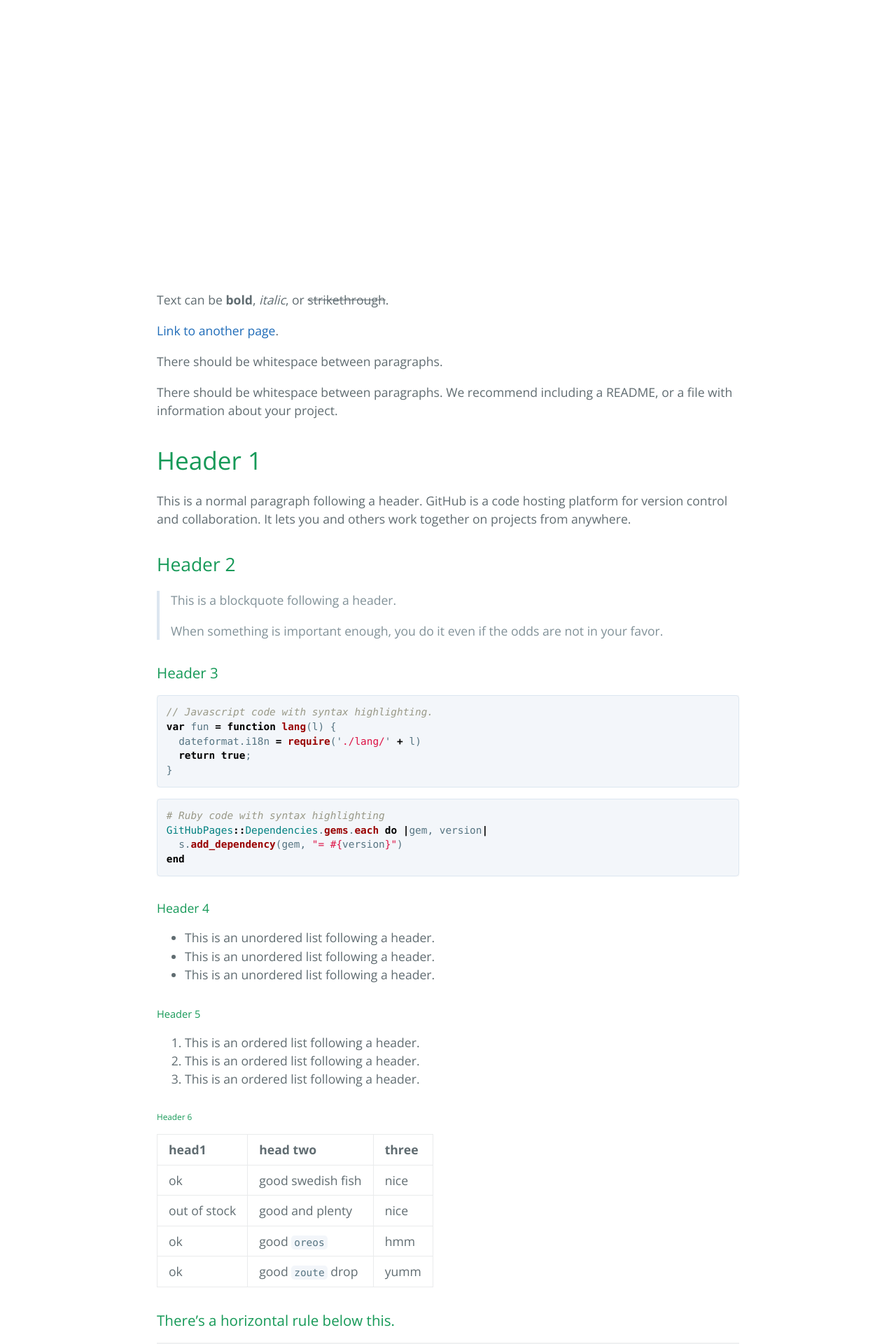
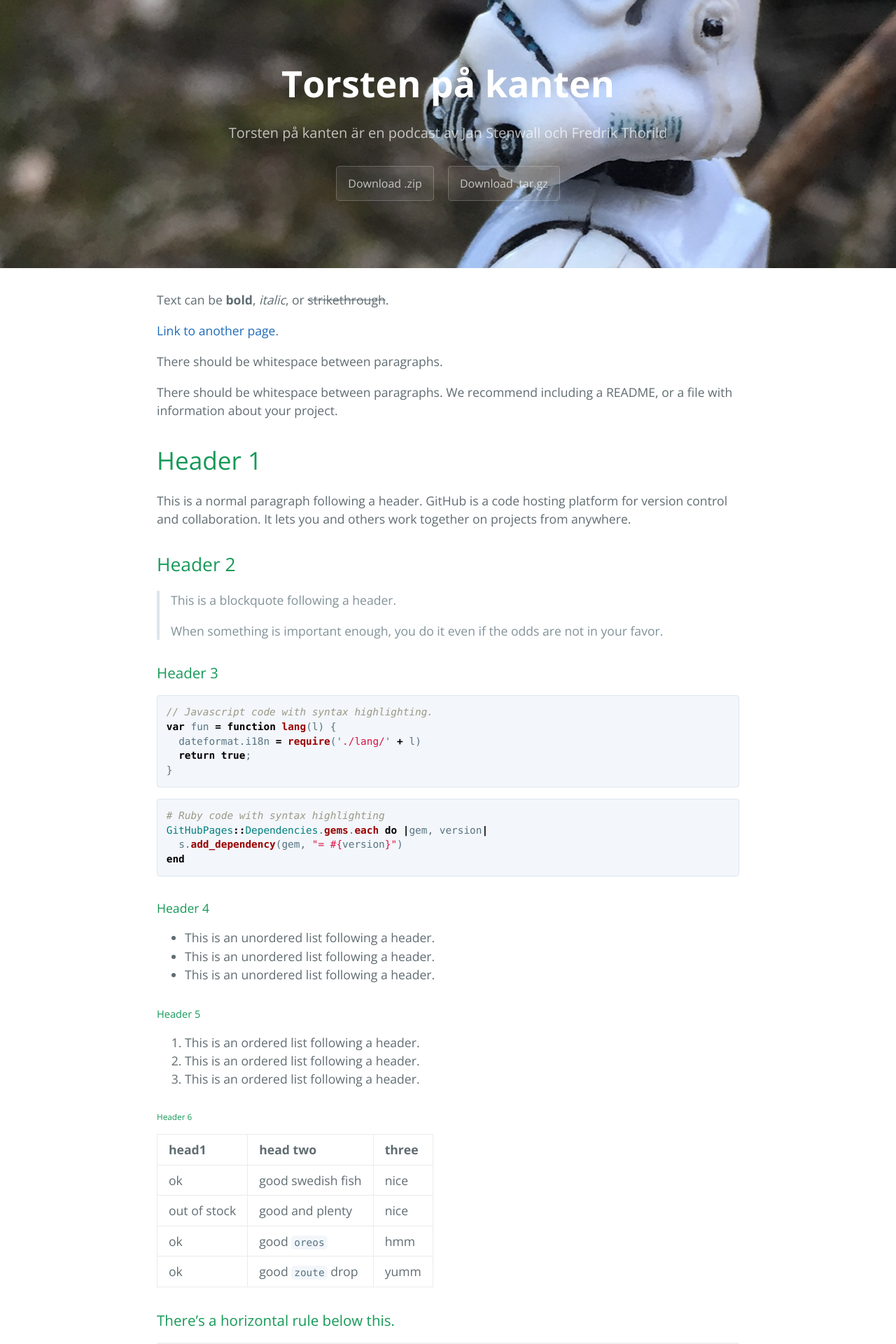
Before and after one commit to torstenpakanten/torstenpakanten.github.io, a Jekyll site: the page built from index.md, in a window 1280 px wide. Shown: the top 1920 px of the page at 70% size. Built offline with Jekyll 4.4.1, drawn with Linux system fonts in a browser that asks for light colours.

Commit message:
Update jekyll-theme-cayman.scss

```diff
--- a/_sass/jekyll-theme-cayman.scss
+++ b/_sass/jekyll-theme-cayman.scss
@@ -90,6 +90,8 @@ a {
 .page-header {
   color: $header-heading-color;
   text-align: center;
+      background-position: center;
+    background-image: url(/assets/cover_header.jpg);
 
   @include large {
     padding: 5rem 6rem;
```
